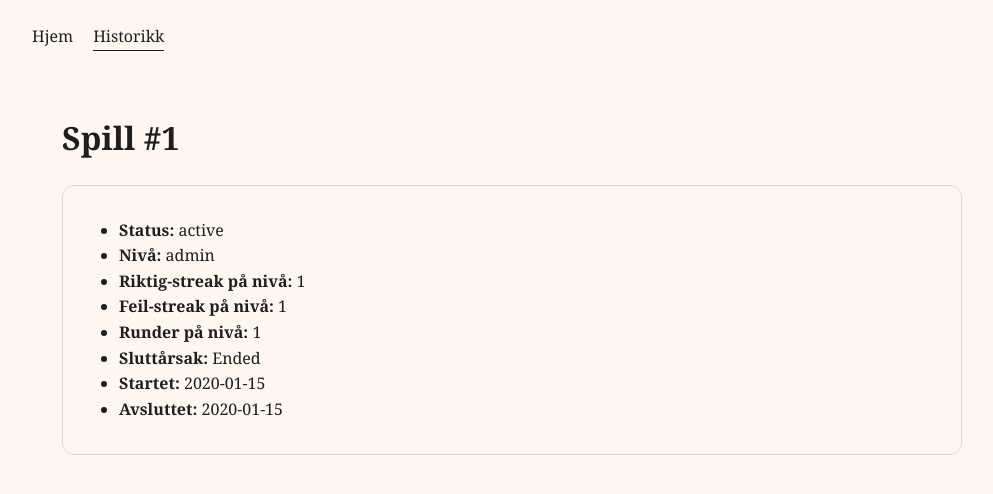
After one commit to fswayze/Norsk-skrivetrening, a Flask app: page /history/1 in a window 1280 px wide. The commit adds this page. Shown: the top 494 px of the page, without its empty margins (128-1121 px from the left). Run offline with Flask 3, Linux system fonts and the light colour scheme; tables that the repository leaves empty hold one stand-in row (values such as "Sample post").

Commit message:
Add Game History

```diff
--- a/db.py
+++ b/db.py
@@ -21,7 +21,8 @@ SEED_BY_LEVEL = {
 
 def get_db_connection():
     connection = sqlite3.connect(DB_PATH)
-    connection.row_factory = sqlite3.Row  # gjør at vi kan lese kolonner med navn
+    connection.row_factory = sqlite3.Row
+    connection.execute("PRAGMA foreign_keys = ON;")
     return connection
 
 def init_db():
--- a/routes.py
+++ b/routes.py
@@ -1,7 +1,7 @@
 from __future__ import annotations
 
 from datetime import datetime
-from typing import Optional
+from typing import Optional, Any, Dict
 
 from flask import render_template, request, redirect, url_for, session
 
@@ -9,18 +9,6 @@ from db import get_db_connection
 from ai.evaluator import evaluate_translation
 
 LEVELS = ["A1", "A2", "B1", "B2", "C1", "C2"]
-
-
-def new_game_state():
-    return {
-        "game_id": datetime.now().isoformat(timespec="seconds"),
-        "level": "A1",
-        "correct_streak": 0,
-        "incorrect_streak": 0,
-        "turns_at_level": 0,
-        "last_sentence_id": None,
-        "status": "active",
-    }
 
 
 def pick_sentence(level: str, avoid_id=None):
@@ -34,7 +22,6 @@ def pick_sentence(level: str, avoid_id=None):
 
     row = None
 
-    # First try: avoid repeating the previous sentence
     if avoid_id is not None:
         row = connection.execute(
             """
@@ -48,7 +35,6 @@ def pick_sentence(level: str, avoid_id=None):
             (level, avoid_id),
         ).fetchone()
 
-    # Fallback: no avoid_id provided or only one sentence exists at this level
     if row is None:
         row = connection.execute(
             """
@@ -69,6 +55,97 @@ def pick_sentence(level: str, avoid_id=None):
     return {"id": row["id"], "english": row["sentence"]}
 
 
+# -----------------------------
+# DB helpers for games
+# -----------------------------
+
+def create_game() -> int:
+    started_at = datetime.now().strftime("%Y-%m-%d %H:%M:%S")
+
+    conn = get_db_connection()
+    conn.execute("PRAGMA foreign_keys = ON;")
+    cur = conn.execute(
+        """
+        INSERT INTO games (level, correct_streak, incorrect_streak, turns_at_level,
+                           last_sentence_id, status, end_reason, started_at)
+        VALUES ('A1', 0, 0, 0, NULL, 'active', NULL, ?)
+        """,
+        (started_at,),
+    )
+    conn.commit()
+    game_id = cur.lastrowid
+    conn.close()
+    return int(game_id)
+
+def get_game(game_id: int) -> Optional[Dict[str, Any]]:
+    conn = get_db_connection()
+    conn.execute("PRAGMA foreign_keys = ON;")
+
+    row = conn.execute(
+        """
+        SELECT id, level, correct_streak, incorrect_streak, turns_at_level, last_sentence_id,
+               status, end_reason, started_at, ended_at
+        FROM games
+        WHERE id = ?
+        """,
+        (game_id,),
+    ).fetchone()
+
+    conn.close()
+    if row is None:
+        return None
+
+    # Convert sqlite Row -> plain dict
+    return dict(row)
+
+
+def update_game(game_id: int, **fields: Any) -> None:
+    """
+    Updates a game row with the provided fields.
+
+    Example:
+        update_game(game_id, last_sentence_id=10, correct_streak=1)
+    """
+    if not fields:
+        return
+
+    allowed = {
+        "level",
+        "correct_streak",
+        "incorrect_streak",
+        "turns_at_level",
+        "last_sentence_id",
+        "status",
+        "end_reason",
+        "ended_at",
+    }
+    for k in list(fields.keys()):
+        if k not in allowed:
+            raise ValueError(f"Disallowed field for games update: {k}")
+
+    cols = ", ".join([f"{k} = ?" for k in fields.keys()])
+    vals = list(fields.values())
+
+    conn = get_db_connection()
+    conn.execute("PRAGMA foreign_keys = ON;")
+    conn.execute(
+        f"UPDATE games SET {cols} WHERE id = ?",
+        (*vals, game_id),
+    )
+    conn.commit()
+    conn.close()
+
+
+def end_game(game_id: int, reason: str) -> None:
+    # ended_at stored as ISO string consistent with your code style
+    ended_at = datetime.now().isoformat(timespec="seconds")
+    update_game(game_id, status="ended", end_reason=reason, ended_at=ended_at)
+
+
+# -----------------------------
+# Routes
+# -----------------------------
+
 def register_routes(app):
     @app.route("/", methods=["GET"])
     def index():
@@ -76,14 +153,19 @@ def register_routes(app):
 
     @app.route("/game/start", methods=["POST"])
     def game_start():
-        session["game"] = new_game_state()
+        game_id = create_game()
+        session["game_id"] = game_id
         return redirect(url_for("game"))
 
     @app.route("/game", methods=["GET"])
     def game():
-        game_state = session.get("game")
+        game_id = session.get("game_id")
+        if not game_id:
+            return redirect(url_for("index"))
 
-        if not game_state or game_state.get("status") != "active":
+        game_state = get_game(int(game_id))
+        if not game_state:
+            session.pop("game_id", None)
             return redirect(url_for("index"))
 
         if game_state.get("status") == "ended":
@@ -91,13 +173,18 @@ def register_routes(app):
 
         sentence = pick_sentence(
             game_state["level"],
-            avoid_id=game_state.get("last_sentence_id")
+            avoid_id=game_state.get("last_sentence_id"),
         )
+
+        # persist last_sentence_id
+        update_game(int(game_id), last_sentence_id=sentence["id"])
+
+        # refresh game state (optional, but keeps template context accurate)
         game_state["last_sentence_id"] = sentence["id"]
-        session["game"] = game_state
 
         context = {
             **game_state,
+            "game_id": int(game_id),
             "sentence_id": sentence["id"],
             "english_sentence": sentence["english"],
         }
@@ -105,7 +192,11 @@ def register_routes(app):
 
     @app.route("/game/submit", methods=["POST"])
     def game_submit():
-        game_state = session.get("game")
+        game_id = session.get("game_id")
+        if not game_id:
+            return redirect(url_for("index"))
+
+        game_state = get_game(int(game_id))
         if not game_state or game_state.get("status") != "active":
             return redirect(url_for("index"))
 
@@ -121,50 +212,72 @@ def register_routes(app):
             game_state["level"],
             english_sentence,
             user_norwegian,
-            sentence_id=sentence_id,   # IMPORTANT: pass as int/None
+            sentence_id=sentence_id,
         )
-
         verdict = evaluation.verdict
 
-        # Update counters
-        game_state["turns_at_level"] += 1
+        # Update counters (in memory first)
+        turns_at_level = int(game_state["turns_at_level"]) + 1
+        correct_streak = int(game_state["correct_streak"])
+        incorrect_streak = int(game_state["incorrect_streak"])
+        level = game_state["level"]
 
         if verdict == "correct":
-            game_state["correct_streak"] += 1
-            game_state["incorrect_streak"] = 0
+            correct_streak += 1
+            incorrect_streak = 0
         elif verdict == "incorrect":
-            game_state["incorrect_streak"] += 1
-            game_state["correct_streak"] = 0
+            incorrect_streak += 1
+            correct_streak = 0
         else:  # minor
-            game_state["correct_streak"] = 0
-            game_state["incorrect_streak"] = 0
+            correct_streak = 0
+            incorrect_streak = 0
 
-        # End conditions
         ended = False
         reason = None
 
-        if game_state["incorrect_streak"] >= 2:
+        if incorrect_streak >= 2:
             ended = True
             reason = "two_incorrect"
-        elif game_state["turns_at_level"] >= 5 and game_state["correct_streak"] < 2:
+        elif turns_at_level >= 5 and correct_streak < 2:
             ended = True
             reason = "no_progress"
 
-        # Level up
-        if not ended and game_state["correct_streak"] >= 2:
-            current = game_state["level"]
-            idx = LEVELS.index(current)
+        # Level up logic
+        if not ended and correct_streak >= 2:
+            idx = LEVELS.index(level)
             if idx < len(LEVELS) - 1:
-                game_state["level"] = LEVELS[idx + 1]
-            game_state["correct_streak"] = 0
-            game_state["incorrect_streak"] = 0
-            game_state["turns_at_level"] = 0
+                level = LEVELS[idx + 1]
 
-        if ended:
-            game_state["status"] = "ended"
-            game_state["end_reason"] = reason
+            # Reset for next level
+            correct_streak = 0
+            incorrect_streak = 0
+            turns_at_level = 0
 
-        session["game"] = game_state
+        # Persist state
+        if ended and reason:
+            end_game(int(game_id), reason)
+            update_game(
+                int(game_id),
+                level=level,
+                correct_streak=correct_streak,
+                incorrect_streak=incorrect_streak,
+                turns_at_level=turns_at_level,
+            )
+        else:
+            update_game(
+                int(game_id),
+                level=level,
+                correct_streak=correct_streak,
+                incorrect_streak=incorrect_streak,
+                turns_at_level=turns_at_level,
+                status="active",
+                end_reason=None,
+                ended_at=None,
+            )
+
+        # Reload final state for rendering
+        game_state = get_game(int(game_id)) or {}
+        # If ended_at/end_reason are useful in template, they’ll be present.
 
         return render_template(
             "feedback.html",
@@ -176,15 +289,79 @@ def register_routes(app):
 
     @app.route("/game/next", methods=["POST"])
     def game_next():
-        game_state = session.get("game")
+        game_id = session.get("game_id")
+        if not game_id:
+            return redirect(url_for("index"))
+
+        game_state = get_game(int(game_id))
         if game_state and game_state.get("status") == "ended":
             return redirect(url_for("game_result"))
+
         return redirect(url_for("game"))
 
     @app.route("/game/result", methods=["GET"])
     def game_result():
-        game_state = session.get("game")
+        game_id = session.get("game_id")
+        if not game_id:
+            return redirect(url_for("index"))
+
+        game_state = get_game(int(game_id))
         if not game_state or game_state.get("status") != "ended":
             return redirect(url_for("index"))
 
         return render_template("game_result.html", **game_state)
+
+    @app.route("/history", methods=["GET"])
+    def history():
+        conn = get_db_connection()
+        conn.execute("PRAGMA foreign_keys = ON;")
+
+        games = conn.execute(
+            """
+            SELECT
+                id,
+                level,
+                status,
+                end_reason,
+                started_at,
+                ended_at
+            FROM games
+            ORDER BY datetime(started_at) DESC, id DESC
+            LIMIT 200
+            """
+        ).fetchall()
+
+        conn.close()
+
+        return render_template("history.html", games=games)
+
+    @app.route("/history/<int:game_id>", methods=["GET"])
+    def history_detail(game_id: int):
+        conn = get_db_connection()
+        conn.execute("PRAGMA foreign_keys = ON;")
+
+        game = conn.execute(
+            """
+            SELECT
+                id,
+                level,
+                correct_streak,
+                incorrect_streak,
+                turns_at_level,
+                last_sentence_id,
+                status,
+                end_reason,
+                started_at,
+                ended_at
+            FROM games
+            WHERE id = ?
+            """,
+            (game_id,),
+        ).fetchone()
+
+        conn.close()
+
+        if game is None:
+            return redirect(url_for("history"))
+
+        return render_template("history_detail.html", game=game)
--- a/static/style.css
+++ b/static/style.css
@@ -639,3 +639,33 @@ body {
       font-size: 1.15rem;
     }
   }
+
+.history, .history-detail { padding: 24px; max-width: 900px; margin: 0 auto; }
+.history-table { width: 100%; border-collapse: collapse; }
+.history-table th, .history-table td { border-bottom: 1px solid rgba(0,0,0,.12); padding: 10px 8px; text-align: left; }
+.history-card { padding: 16px; border: 1px solid rgba(0,0,0,.12); border-radius: 12px; }
+
+.site-header {
+  padding: 16px 24px;
+}
+
+.site-nav {
+  max-width: 960px;
+  margin: 0 auto;
+  display: flex;
+  gap: 20px;
+}
+
+.nav-link {
+  text-decoration: none;
+  font-weight: 500;
+  color: inherit;
+  border-bottom: 1px solid transparent;
+}
+
+.nav-link:hover {
+  border-bottom-color: currentColor;
+}
+.nav-link.active {
+  border-bottom-color: currentColor;
+}
--- /dev/null
+++ b/templates/_header.html
@@ -0,0 +1,12 @@
+<header class="site-header">
+    <nav class="site-nav">
+      <a href="{{ url_for('index') }}"
+         class="nav-link {% if request.endpoint == 'index' %}active{% endif %}">
+        Hjem
+      </a>
+      <a href="{{ url_for('history') }}"
+         class="nav-link {% if request.endpoint.startswith('history') %}active{% endif %}">
+        Historikk
+      </a>
+    </nav>
+  </header>
--- /dev/null
+++ b/templates/history_detail.html
@@ -0,0 +1,39 @@
+<!doctype html>
+<html lang="no">
+<head>
+  <meta charset="utf-8">
+  <title>Spill #{{ game["id"] }}</title>
+  <link rel="stylesheet" href="{{ url_for('static', filename='style.css') }}">
+</head>
+<body>
+  {% include "_header.html" %}
+  <main class="history-detail">
+    <header class="history-header">
+      <h1>Spill #{{ game["id"] }}</h1>
+    </header>
+    {% macro format_datetime(dt) -%}
+    {% if dt %}
+        {{ dt[8:10] }}.{{ dt[5:7] }}.{{ dt[0:4] }} {{ dt[11:16] }}
+    {% else %}
+        -
+    {% endif %}
+    {%- endmacro %}
+    <section class="history-card">
+      <ul>
+        <li><strong>Status:</strong> {{ game["status"] }}</li>
+        <li><strong>Nivå:</strong> {{ game["level"] }}</li>
+        <li><strong>Riktig-streak på nivå:</strong> {{ game["correct_streak"] }}</li>
+        <li><strong>Feil-streak på nivå:</strong> {{ game["incorrect_streak"] }}</li>
+        <li><strong>Runder på nivå:</strong> {{ game["turns_at_level"] }}</li>
+        {% set END_REASON_LABELS = {
+          "two_incorrect": "Two incorrect answers",
+          "no_progress": "No progress",
+        } %}
+        <li><strong>Sluttårsak:</strong> {{ END_REASON_LABELS.get(game["end_reason"], "Ended") }}</li>
+        <li><strong>Startet:</strong> {{ game["started_at"] }}</li>
+        <li><strong>Avsluttet:</strong> {{ game["ended_at"] or "-" }}</li>
+      </ul>
+    </section>
+  </main>
+</body>
+</html>
--- a/templates/index.html
+++ b/templates/index.html
@@ -8,12 +8,8 @@
   <link rel="icon" href="{{ url_for('static', filename='favicon.ico') }}">
 </head>
 <body class="book">
+  {% include "_header.html" %}
   <main class="page">
-    <!-- <header>
-      <h1>
-        Norsk Skrivetrening
-      </h1>
-    </header> -->
     <img
       src="{{ url_for('static', filename='welcome_troll.png') }}"
       class="welcome-troll-img"
```
Also changed, not shown: schema.sql (+27 -0 lines), templates/history.html (added, +61 -0 lines).
